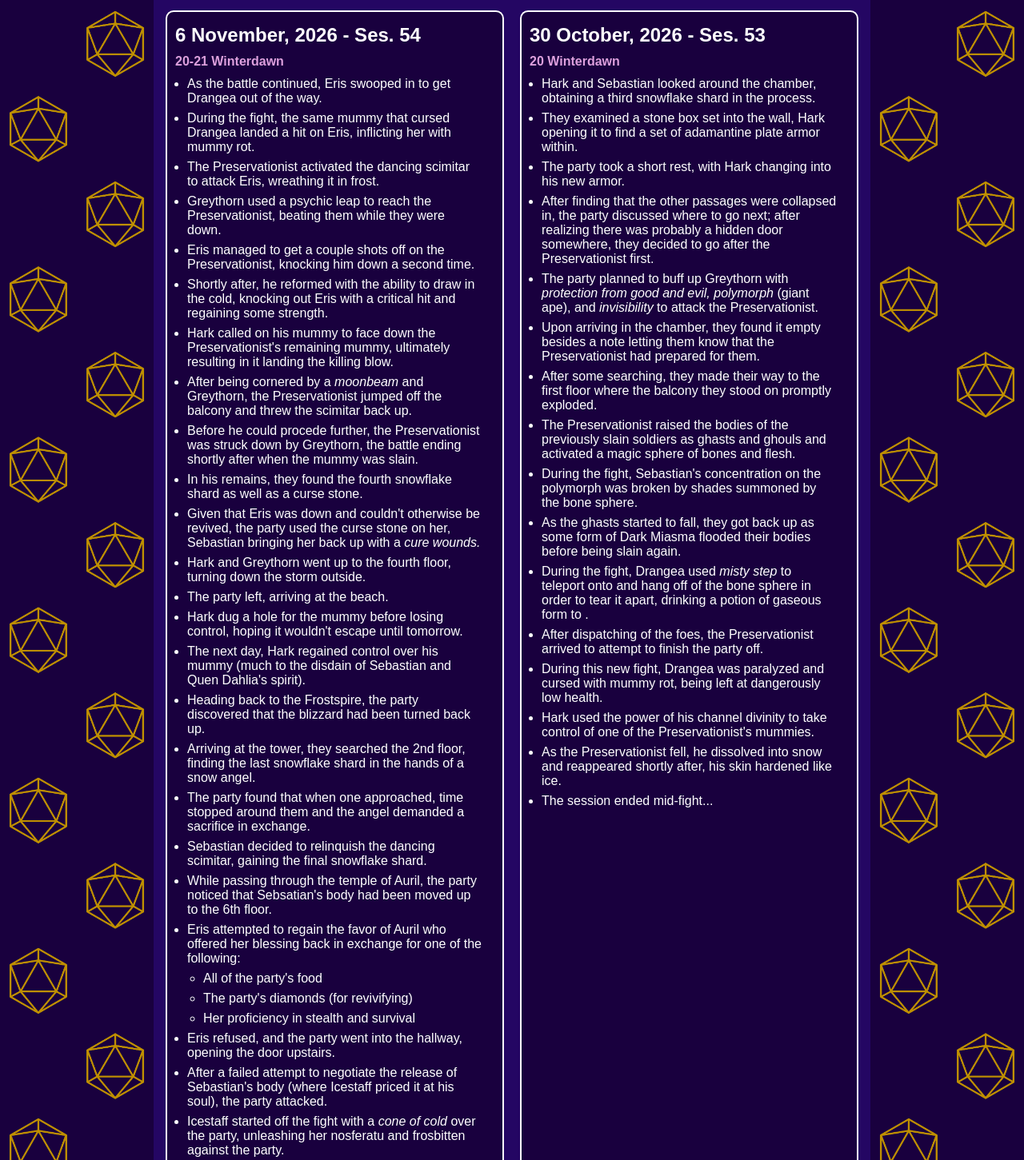
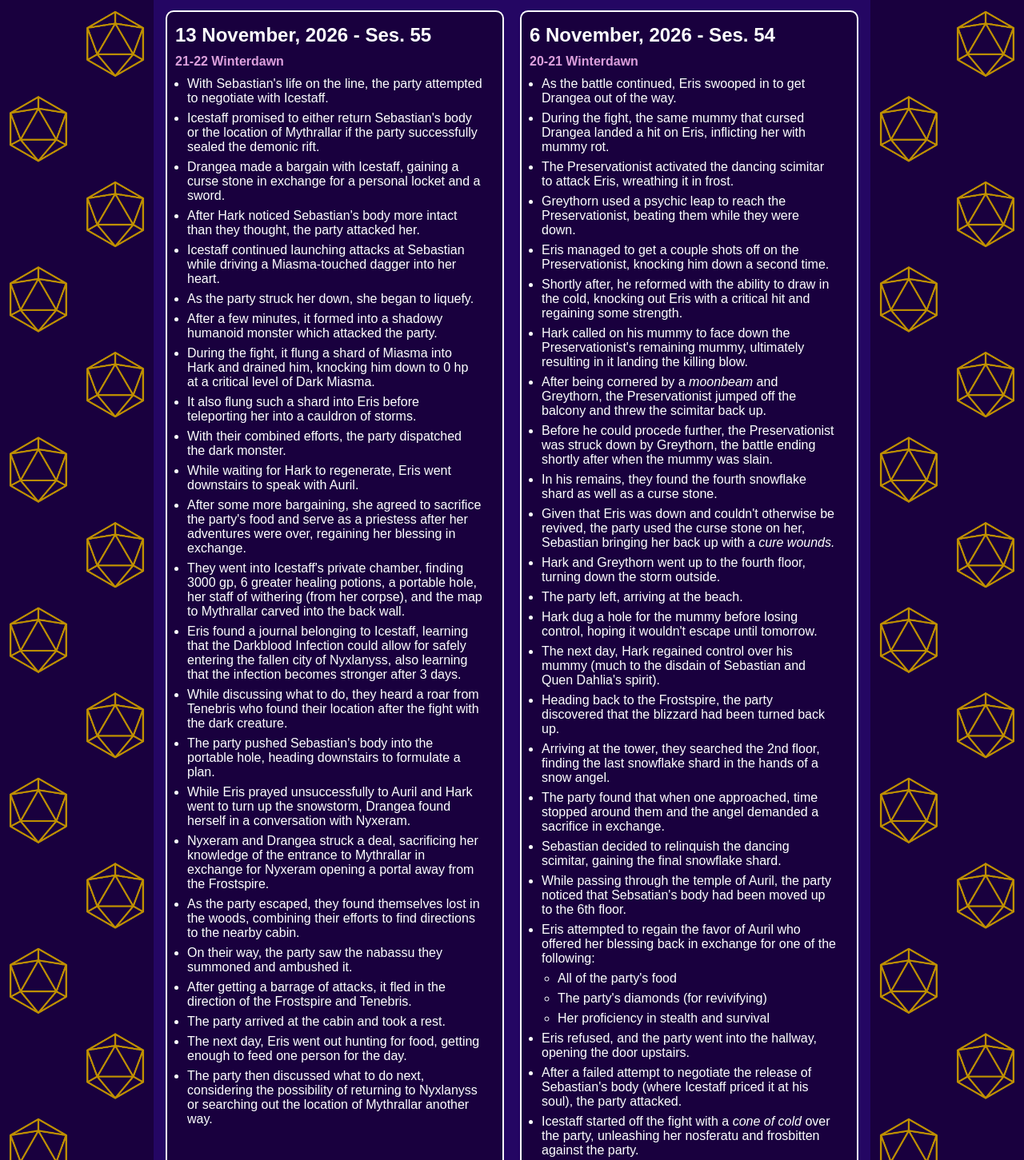
Before and after one commit to Connor-McKinnon/Lorosfyr-Site, a plain HTML site: page Subpages/detailed_recaps.html in a window 1280 px wide. Shown: the part 240-1691 px from the top of the page at 80% size. Drawn offline with Linux system fonts and the light colour scheme.

Commit message:
Session 55 updates

```diff
--- a/Subpages/detailed_recaps.html
+++ b/Subpages/detailed_recaps.html
@@ -44,6 +44,37 @@
 			are closer to the top.
 		</p>
 		<div class="box-frame">
+			<!--13 Nov RECAP-->
+			<div class="box">
+				<h3>13 November, 2026 - Ses. 55</h3>
+				<p class="c-date">21-22 Winterdawn</p>
+				<ul>
+					<li>With Sebastian's life on the line, the party attempted to negotiate with Icestaff.</li>
+					<li>Icestaff promised to either return Sebastian's body or the location of Mythrallar if the party successfully sealed the demonic rift.</li>
+					<li>Drangea made a bargain with Icestaff, gaining a curse stone in exchange for a personal locket and a sword.</li>
+					<li>After Hark noticed Sebastian's body more intact than they thought, the party attacked her.</li>
+					<li>Icestaff continued launching attacks at Sebastian while driving a Miasma-touched dagger into her heart.</li>
+					<li>As the party struck her down, she began to liquefy.</li>
+					<li>After a few minutes, it formed into a shadowy humanoid monster which attacked the party.</li>
+					<li>During the fight, it flung a shard of Miasma into Hark and drained him, knocking him down to 0 hp at a critical level of Dark Miasma.</li>
+					<li>It also flung such a shard into Eris before teleporting her into a cauldron of storms.</li>
+					<li>With their combined efforts, the party dispatched the dark monster.</li>
+					<li>While waiting for Hark to regenerate, Eris went downstairs to speak with Auril.</li>
+					<li>After some more bargaining, she agreed to sacrifice the party's food and serve as a priestess after her adventures were over, regaining her blessing in exchange.</li>
+					<li>They went into Icestaff's private chamber, finding 3000 gp, 6 greater healing potions, a portable hole, her staff of withering (from her corpse), and the map to Mythrallar carved into the back wall.</li>
+					<li>Eris found a journal belonging to Icestaff, learning that the Darkblood Infection could allow for safely entering the fallen city of Nyxlanyss, also learning that the infection becomes stronger after 3 days.</li>
+					<li>While discussing what to do, they heard a roar from Tenebris who found their location after the fight with the dark creature.</li>
+					<li>The party pushed Sebastian's body into the portable hole, heading downstairs to formulate a plan.</li>
+					<li>While Eris prayed unsuccessfully to Auril and Hark went to turn up the snowstorm, Drangea found herself in a conversation with Nyxeram.</li>
+					<li>Nyxeram and Drangea struck a deal, sacrificing her knowledge of the entrance to Mythrallar in exchange for Nyxeram opening a portal away from the Frostspire.</li>
+					<li>As the party escaped, they found themselves lost in the woods, combining their efforts to find directions to the nearby cabin.</li>
+					<li>On their way, the party saw the nabassu they summoned and ambushed it.</li>
+					<li>After getting a barrage of attacks, it fled in the direction of the Frostspire and Tenebris.</li>
+					<li>The party arrived at the cabin and took a rest.</li>
+					<li>The next day, Eris went out hunting for food, getting enough to feed one person for the day.</li>
+					<li>The party then discussed what to do next, considering the possibility of returning to Nyxlanyss or searching out the location of Mythrallar another way.</li>
+				</ul>
+			</div>
 			<!--06 NOV RECAP-->
 			<div class="box">
 				<h3>6 November, 2026 - Ses. 54</h3>
```
Also changed, not shown: Main Pages/recaps.html (+21 -0 lines), Subpages/calendar.html (+2 -1 lines), index.html (+2 -1 lines).
